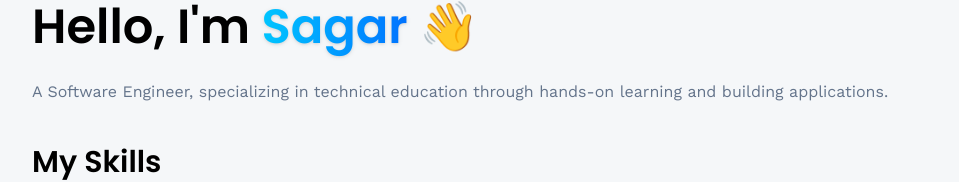
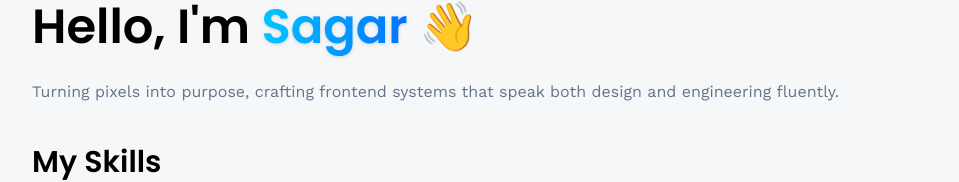
Before and after one commit to sgr-0007/MyPortfolio, a React (Vite) app: page /about in a window 1280 px wide. Shown: the part 132-314 px from the top of the page, without its empty margins (160-1119 px from the left). Built offline with nearby package versions, Linux system fonts and the light colour scheme; no server answers; the HTML template or start-up script is replaced by a standard one.

Commit message:
mod about

```diff
--- a/src/pages/About.jsx
+++ b/src/pages/About.jsx
@@ -22,8 +22,7 @@ const About = () => {
 
       <div className='mt-5 flex flex-col gap-3 text-slate-500'>
         <p>
-          A Software Engineer, specializing in technical
-          education through hands-on learning and building applications.
+        Turning pixels into purpose, crafting frontend systems that speak both design and engineering fluently.
         </p>
       </div>
 
```
